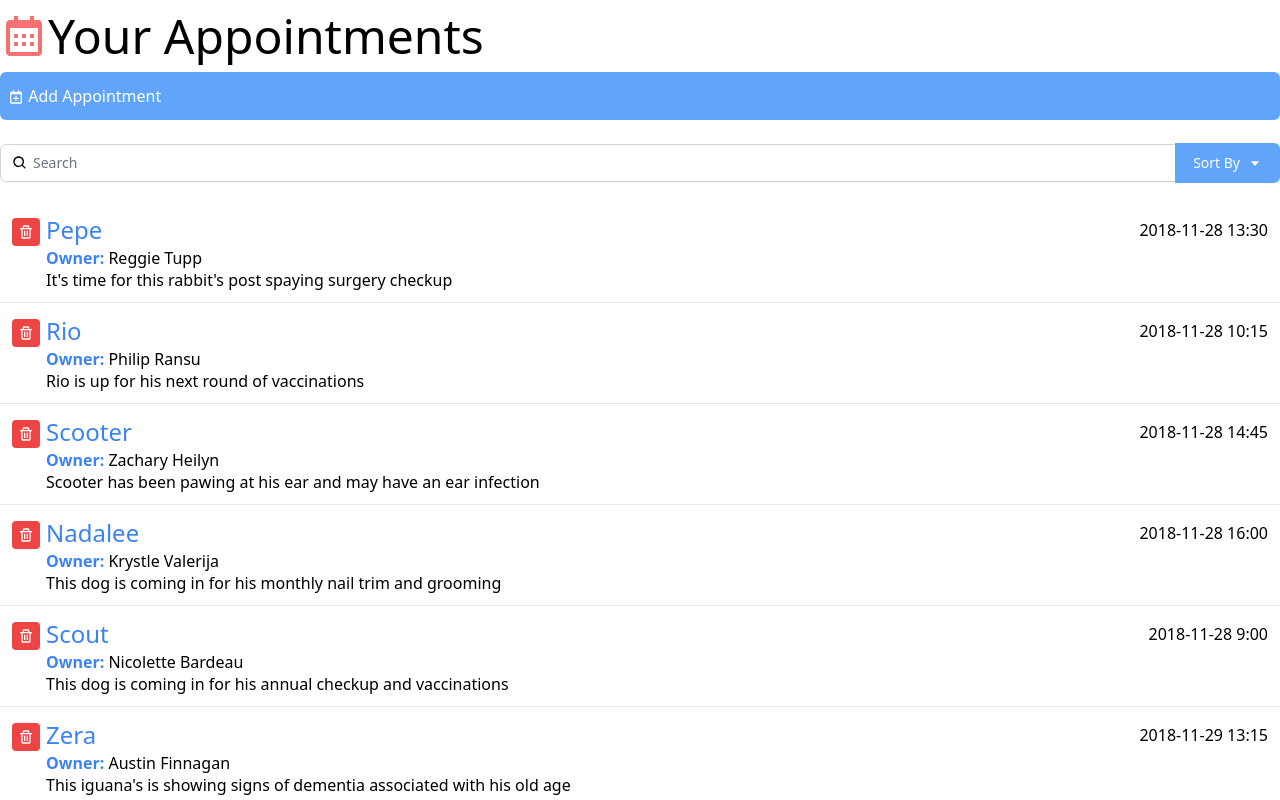
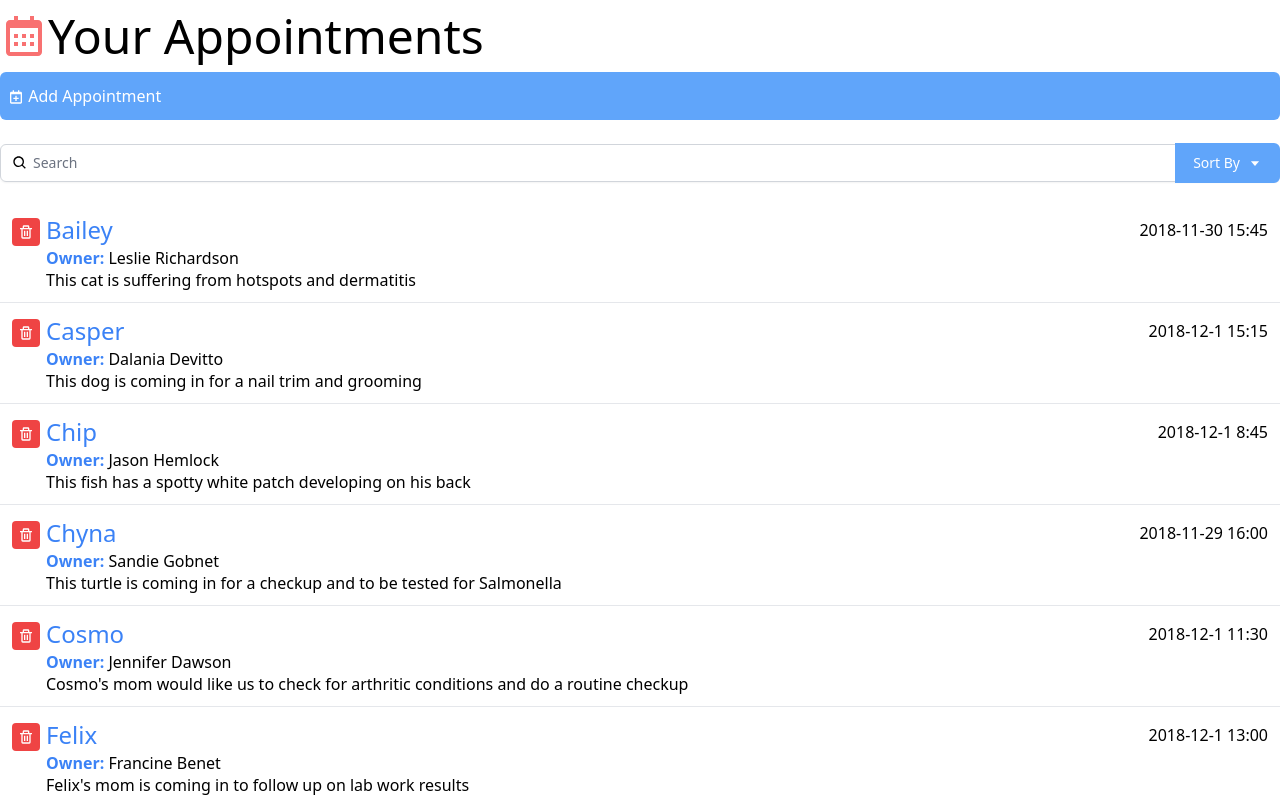
Before and after one commit to JoelDore/react-appointments-interface, a React (Create React App) app: page / in a window 1280 px wide. Shown: the top 800 px of the page. Built offline with nearby package versions, Linux system fonts and the light colour scheme.

Commit message:
Sort/order results

```diff
--- a/src/App.js
+++ b/src/App.js
@@ -7,13 +7,22 @@ import AppointmentInfo from "./components/AppointmentInfo";
 function App() {
   const [apptList, setApptList] = useState([]);
   const [query, setQuery] = useState("");
+  const [sortBy, setSortBy] = useState("petName");
+  const [orderBy, setOrderBy] = useState("asc");
 
-  const filteredApptList = apptList.filter(
-    (item) =>
-      item.petName.toLowerCase().includes(query.toLowerCase()) ||
-      item.ownerName.toLowerCase().includes(query.toLowerCase()) ||
-      item.aptNotes.toLowerCase().includes(query.toLowerCase())
-  );
+  const filteredApptList = apptList
+    .filter(
+      (item) =>
+        item.petName.toLowerCase().includes(query.toLowerCase()) ||
+        item.ownerName.toLowerCase().includes(query.toLowerCase()) ||
+        item.aptNotes.toLowerCase().includes(query.toLowerCase())
+    )
+    .sort((a, b) => {
+      let order = orderBy === "asc" ? 1 : -1;
+      return a[sortBy].toLowerCase() < b[sortBy].toLowerCase()
+        ? -1 * order
+        : 1 * order;
+    });
 
   const fetchData = useCallback(() => {
     fetch("./data.json")
```
